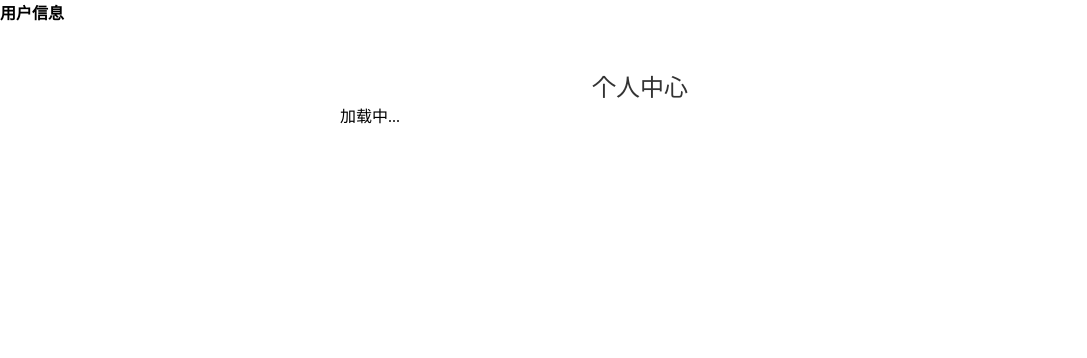
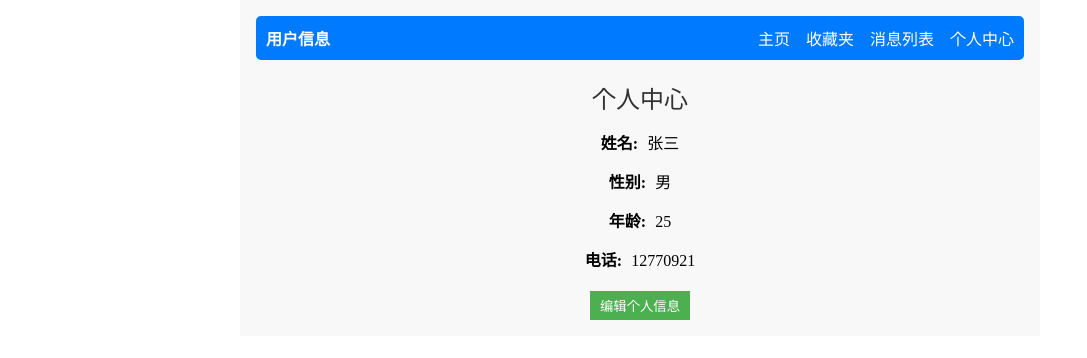
Before and after one commit to Suzyyy207/price-comparison-system, a Vue app in the folder front-end/Price-Check/: page /profile in a window 1280 px wide. Shown: the top 358 px of the page, without its empty margins (0-1087 px from the left). Built offline with nearby package versions, Linux system fonts and the light colour scheme.

Commit message:
profile and edit-profile done

```diff
--- a/front-end/Price-Check/src/router/index.js
+++ b/front-end/Price-Check/src/router/index.js
@@ -5,6 +5,7 @@ import user_home from '../views/user web/user_home.vue'
 import user_favorites from '../views/user web/user_favorites.vue'
 import user_profile from '../views/user web/user_profile.vue'
 import user_messages from '../views/user web/user_messages.vue'
+import edit_profile from '../views/change_info/person_info.vue'
 
 const router = createRouter({
   history: createWebHistory(import.meta.env.BASE_URL),
@@ -33,7 +34,12 @@ const router = createRouter({
       path: '/messages',
       name: 'messages',
       component: user_messages
-    }
+    },
+    {
+      path: '/edit-profile',
+      name: 'edit-profile',
+      component: edit_profile
+    },
     /*{
       path: '/about',
       name: 'about',
--- a/front-end/Price-Check/src/views/change_info/person_info.vue
+++ b/front-end/Price-Check/src/views/change_info/person_info.vue
@@ -1,4 +1,7 @@
 <!-- EditProfile.vue -->
+<script setup>
+import top_nav from '../../components/trivial/top_nav.vue'
+</script>
 
 <template>
     <div class="home-page">
@@ -91,3 +94,54 @@
     }
   };
   </script>
+
+<style scoped>
+/* 在这里添加组件样式 */
+.home-page {
+  max-width: 800px;
+  margin: auto;
+  padding: 16px;
+  background-color: #f8f8f8; /* 背景色 */
+}
+
+.top-nav {
+  display: flex;
+  justify-content: space-between;
+  align-items: center;
+  background-color: #007bff; /* 顶部导航栏背景色 */
+  color: #fff; /* 文字颜色 */
+  padding: 10px;
+  border-radius: 5px;
+  margin-bottom: 16px;
+}
+
+.edit-profile-container {
+    max-width: 600px;
+    margin: auto;
+    text-align: center;
+  }
+
+  h2 {
+    text-align: center;
+    color: #333333;
+    margin-top: 20px;
+  }
+
+  label {
+    font-weight: bold;
+    margin-right: 5px;
+  }
+
+  input{
+    margin:15px;
+  }
+
+  button {
+    margin-top: 10px;
+    padding: 5px 10px;
+    background-color: #4caf50;
+    color: #ffffff;
+    border: none;
+    cursor: pointer;
+  }
+</style>
--- a/front-end/Price-Check/src/views/user web/user_profile.vue
+++ b/front-end/Price-Check/src/views/user web/user_profile.vue
@@ -14,16 +14,16 @@ import top_nav from '../../components/trivial/top_nav.vue'
         <h2>个人中心</h2>
         <div v-if="loading">加载中...</div>
         <div v-else>
-          <div>
+          <div class="info">
             <label>姓名:</label> {{ user.name }}
           </div>
-          <div>
+          <div class="info">
             <label>性别:</label> {{ user.sex }}
           </div>
-          <div>
+          <div class="info">
             <label>年龄:</label> {{ user.age }}
           </div>
-          <div>
+          <div class="info">
             <label>电话:</label> {{ user.telephone }}
           </div>
           <button @click="goToEditProfile">编辑个人信息</button>
@@ -45,8 +45,8 @@ import top_nav from '../../components/trivial/top_nav.vue'
       // 模拟异步获取用户信息
       setTimeout(() => {
         // 模拟的用户信息数据
-        //const userId = localStorage.getItem('username'); // 从 Local Storage 获取用户 ID
-        //const userType = localStorage.getItem('userType'); // 从 Local Storage 获取用户类型
+        const userId = localStorage.getItem('username'); // 从 Local Storage 获取用户 ID
+        const userType = localStorage.getItem('userType'); // 从 Local Storage 获取用户类型
 
         // 向后端请求用户详细信息（假设后端有接口 /api/user/:id）
         // 注意：实际情况下，请根据你的后端 API 进行调整
@@ -81,33 +81,29 @@ import top_nav from '../../components/trivial/top_nav.vue'
 
   <style scoped>
   /* 在这里添加组件样式 */
-  .header {
-    background-color: #3498db;
-    color: #ffffff;
-    padding: 10px;
-    display: flex;
-    justify-content: space-between;
-    align-items: center;
-  }
+  .home-page {
+  max-width: 800px;
+  margin: auto;
+  padding: 16px;
+  background-color: #f8f8f8; /* 背景色 */
+}
 
-  .header-left {
-    display: flex;
-    align-items: center;
-  }
+.top-nav {
+  display: flex;
+  justify-content: space-between;
+  align-items: center;
+  background-color: #007bff; /* 顶部导航栏背景色 */
+  color: #fff; /* 文字颜色 */
+  padding: 10px;
+  border-radius: 5px;
+  margin-bottom: 16px;
+}
 
-  .header-right {
-    display: flex;
-  }
-
-  .header-right router-link {
-    margin-left: 10px;
-    color: #ffffff;
-    text-decoration: none;
-  }
 
   .profile-container {
     max-width: 600px;
     margin: auto;
+    text-align: center;
   }
 
   h2 {
@@ -116,14 +112,19 @@ import top_nav from '../../components/trivial/top_nav.vue'
     margin-top: 20px;
   }
 
+  .info{
+    margin:15px;
+  }
+
   label {
     font-weight: bold;
     margin-right: 5px;
   }
 
   button {
-    margin-top: 10px;
+    margin-top: 5px;
     padding: 5px 10px;
+    font-size: 18pxß;
     background-color: #4caf50;
     color: #ffffff;
     border: none;
```
